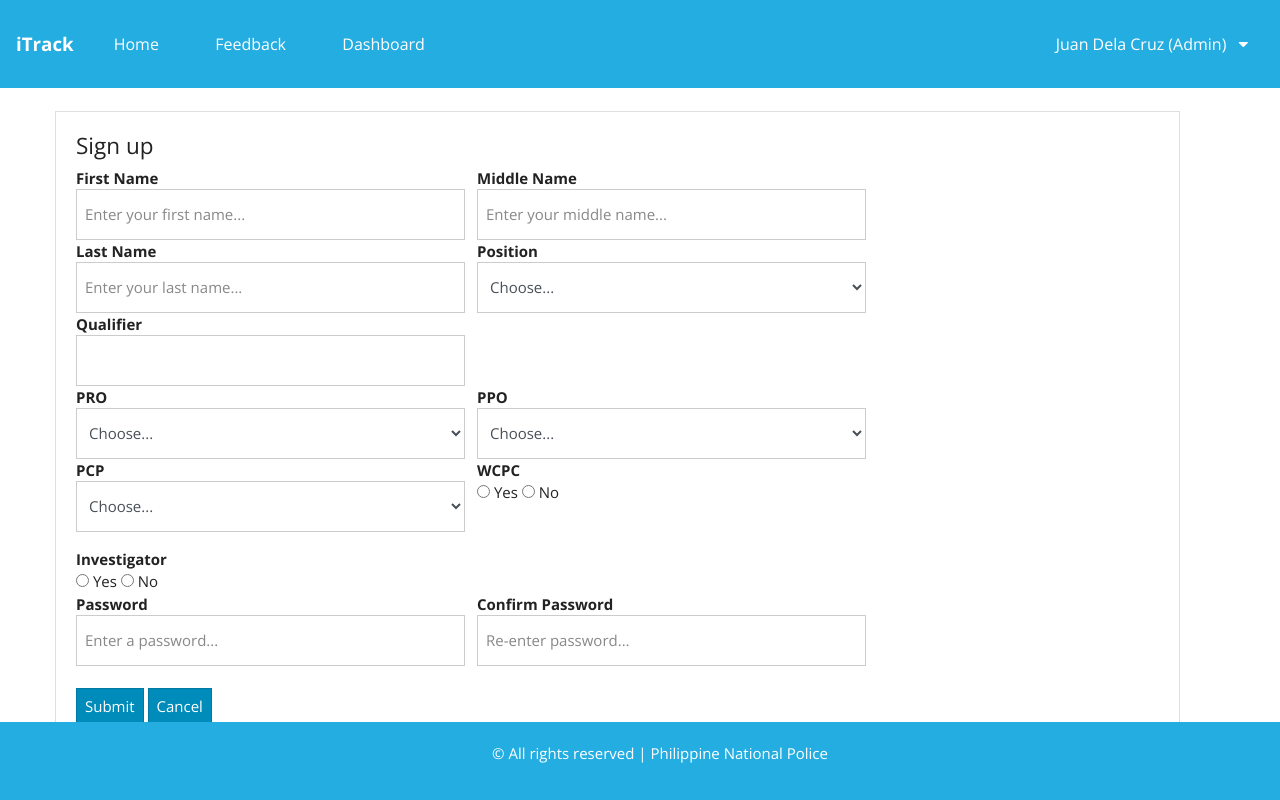
After one commit to deftrish/itrack, a PHP site: page /signupAdmin.php in a window 1280 px wide. The commit adds this page. Run offline with PHP 8.4, Linux system fonts and the light colour scheme.

Commit message:
Add files via upload

```diff
--- a/itrackfinal/acctMgmt.php
+++ b/itrackfinal/acctMgmt.php
@@ -16,6 +16,10 @@
 </style>
 
 <body>
+<br>
+<br>
+
+<a href="addAcct.php" class="btn btn-success">Add</a>
 
 <script src="js/jquery-3.3.1.slim.min.js"></script>
     <script src="js/bootstrap.bundle.min.js"></script>
--- a/itrackfinal/adminheader.php
+++ b/itrackfinal/adminheader.php
@@ -4,11 +4,11 @@
 <meta name="viewport" content="width=device-width, initial-scale=1">
 <link rel="stylesheet" href="https://cdnjs.cloudflare.com/ajax/libs/font-awesome/4.7.0/css/font-awesome.min.css">
 <link rel="stylesheet" href="https://bootswatch.com/4/yeti/bootstrap.min.css">
-<!-- <link rel="stylesheet" href="assets/css/style.css"> -->
+<link rel="stylesheet" href="assets/css/style.css">
 </head>
 <body>
 <nav class="navbar navbar-expand-lg navbar-dark itrackbar">
-  <a class="navbar-brand" href="#">iTrack <br> </a>
+  <a class="navbar-brand" href="index.php">iTrack <br> </a>
 <div class="collapse navbar-collapse adminHeaderNav" id="navbarColor01">
     <ul class="adminHeaderNav navbar-nav mr-auto" >
       <li class="nav-item" style="float:left;">
--- a/itrackfinal/assets/css/style.css
+++ b/itrackfinal/assets/css/style.css
@@ -1,14 +1,4 @@
 
-.container{
-  display: flex;
-  align-items: center;
-  justify-content: center;
-  width: 100px;
-  height: 100px;
-  position: absolute;
-  left: 50%;
-  margin-left: -50px;
-}
 .itrackbar{
   background-color: #24ade1;
 }
--- a/itrackfinal/homeitrack.php
+++ b/itrackfinal/homeitrack.php
@@ -1,4 +1,8 @@
 <?php
+session_start();
+if(!isset($_SESSION['userId'])){
+    header('Location: index.php');
+}
     require "adminheader.php";
 ?>
 <?php
@@ -15,7 +19,6 @@
 
 </head>
 <style>
-
 
 </style>
 
--- a/itrackfinal/index.php
+++ b/itrackfinal/index.php
@@ -7,11 +7,13 @@
     <section class="section-default">
       <?php
       if(isset($_SESSION['userId'])) {
-        echo '<p class="login-status">You are logged in!</p>';
+        header("Location: homeitrack.php?");
 
       }
 
       ?>
+
+
   </div>
 </main>
 
--- a/itrackfinal/logintemplate.php
+++ b/itrackfinal/logintemplate.php
@@ -54,6 +54,7 @@
 				}
 
 			?>
+			<a href="signupComplainant.php">Signup</a>
 		</div>
 	</div>
 </div>
--- /dev/null
+++ b/itrackfinal/signupAdmin.php
@@ -0,0 +1,163 @@
+<?php
+    require "adminheader.php";
+?>
+
+<!DOCTYPE html>
+<html lang="en">
+<title>Sign up Admin</title>
+<head>
+
+    </head>
+
+<body>
+
+<br>
+    <div class="container">
+
+        <div class="row">
+            <div class="col-lg-3"></div>
+            <div class="card">
+                 <div class="card-body">
+
+
+                <div id="iu">
+
+            	   <form class="form-group">
+                    <h4 class"loginheader" align="left">Sign up</h4>
+
+
+
+            	       <div class="row">
+            		      <div class="col-lg-4">
+
+            			     <b>First Name</b>
+            			     <input type="text" name="fname" class=form-control placeholder="Enter your first name...">
+                            </div>
+
+                            <div class="col-lg-4">
+                            <b>Middle Name</b>
+                            <input type="text" name="mname" class=form-control placeholder="Enter your middle name...">
+                            </div>
+
+                            <div class="col-lg-4">
+                            <b>Last Name</b>
+                            <input type="text" name="lname" class=form-control placeholder="Enter your last name...">
+                            </div>
+
+
+                            <div class="col-lg-4">
+                            <b>Position</b>
+                            <select name="dropdown" name="position" class=form-control>
+                                <option value="choose" selected>Choose...</option>
+                                <option value="NUP">NUP</option>
+                                <option value="PO1">PO1</option>
+                                <option value="PO2">PO2</option>
+                                <option value="PO3">PO3</option>
+                                <option value="SPO1"> SPO1</option>
+                                <option value="SPO2">SPO2</option>
+                                <option value="SPO3">SPO3</option>
+                            </select>
+                            </div>
+
+                            <div class="col-lg-4">
+                            <b>Qualifier</b>
+
+                            <input type="selectbox" name="qualifier" class=form-control>
+                            </div>
+                        </div>
+
+                        <div class="row">
+                        <div class="col-lg-4">
+                            <b>PRO</b>
+                            <select name="dropdown" name="pro" class=form-control>
+                                <option value="choose" selected>Choose...</option>
+                                <option value="NCRPO">NCRPO</option>
+                                <option value="PRO1">PRO 1</option>
+                                <option value="PRO2">PRO 2</option>
+                                <option value="PRO3">PRO 3</option>
+                                <option value="PRO4-A">PRO4-A</option>
+                                <option value="PRO4-B">PRO4-B</option>
+                                <option value="PRO5">PRO4 5</option>
+                            </select>
+                        </div>
+
+                        <div class="col-lg-4">
+                            <b>PPO</b>
+                            <select name="dropdown" name="ppo" class=form-control>
+                                <option value="choose" selected>Choose...</option>
+                            </select>
+                        </div>
+                        </div>
+
+                        <div class="row">
+                        <div class="col-lg-4">
+                            <b>PCP</b>
+                            <select name="dropdown" name="pcp" class=form-control>
+                                <option value="choose" selected>Choose...</option>
+                                <option value=""></option>
+                                <option value=""></option>
+                            </select>
+                        </div>
+
+
+                        <div class="col-lg-4">
+                            <b>WCPC</b>
+                            <br>
+                        <form action="">
+                                <input type="radio" name="answer" value="yes"> Yes
+                                <input type="radio" name="answer" value="no"> No
+
+                        </form>
+                        </div>
+                        </div>
+
+                        <div class="row">
+                        <div class="col-lg-4">
+                            <b>Investigator</b>
+                        <form action="">
+                                <input type="radio" name="answer" value="yes"> Yes
+                                <input type="radio" name="answer" value="no"> No
+
+                        </form>
+                        </div>
+                        </div>
+
+                        <div class="row">
+                        <div class="col-lg-4">
+                                 <b>Password</b>
+                             <input type="password" name="password" class=form-control placeholder="Enter a password...">
+                            </div>
+
+                            <div class="col-lg-4">
+                            <b>Confirm Password</b>
+                            <input type="password" name="cpassword" class=form-control placeholder="Re-enter password...">
+                            </div>
+
+                            <div class="col-lg-4">
+                            <br>
+                           <button  type="submit" id="sendsignup" class="btn btn-primary" formation="/homeitrack.php">
+                            <a href= "complainant_view.php" style="color:white;text-decoration:none"> Submit</a>
+                           </button>
+
+                           <button  type="cancel" id="cancelsignup" class="btn btn-primary" formation="/homeitrack.php">
+                            <a href= "complainant_signup.php" style="color:white;text-decoration:none"> Cancel</a>
+                            </button>
+                            </div>
+                           </div>
+
+
+
+                        </div>
+
+
+
+
+                  </form>
+
+            </div>
+</body>
+</html>
+
+<?php
+	require "viewingfooter.php";
+?>
--- /dev/null
+++ b/itrackfinal/task.txt
@@ -0,0 +1,4 @@
+T:
+- Add `id` feedback
+- Add userId sa admin view
+-   n mmm
--- a/itrackfinal/viewingfooter.php
+++ b/itrackfinal/viewingfooter.php
@@ -1,13 +1,8 @@
-<!DOCTYPE html>
-<html>
-<head>
-<meta name="viewport" content="width=device-width, initial-scale=1">
-<link rel="stylesheet" href="assets/css/style.css">
-</head>
-<body>
-<div class="footer">
-  <p>© All rights reserved | Philippine National Police</p>
-</div>
+<footer>
+  <div class="footer">
+    <p>© All rights reserved | Philippine National Police</p>
+  </div>
+</footer>
 
 </body>
 </html>
--- a/itrackfinal/viewingheader.php
+++ b/itrackfinal/viewingheader.php
@@ -22,6 +22,6 @@ input[type=refnum] {
 </head>
 <body>
 <nav class="navbar navbar-expand-lg navbar-dark itrackbar">
-  <a class="navbar-brand" href="#">iTrack <br> <h6> Community Relationship Management and Feedback System </h6></a>
+  <a class="navbar-brand" href="index.php">iTrack <br> <h6> Community Relationship Management and Feedback System </h6></a>
 
 </nav>
```
Also changed, not shown: itrackfinal/action/addCase.action.php (added, +81 -0 lines), itrackfinal/addAcct.php (added, +81 -0 lines), itrackfinal/feedbackform.php (+39 -15 lines), itrackfinal/includes/signup.inc.php (added, +93 -0 lines), itrackfinal/sample-signup.php (added, +88 -0 lines), itrackfinal/signupComplainant.php (added, +38 -0 lines).
